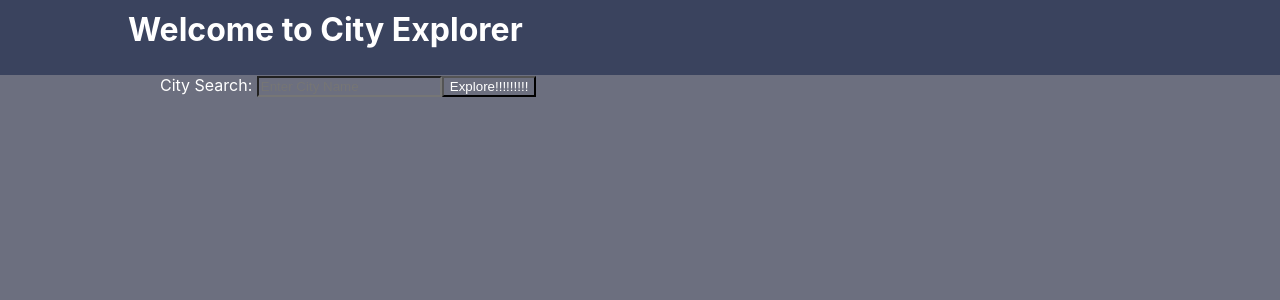
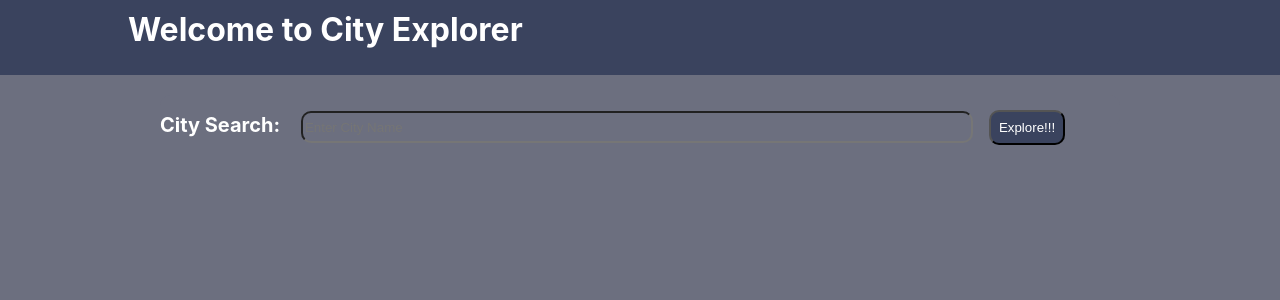
Before and after one commit to reichertc2/city-explorer, a React (Create React App) app: page / in a window 1280 px wide. Shown: the top 300 px of the page. Built offline with nearby package versions, Linux system fonts and the light colour scheme.

Commit message:
refactored styling

```diff
--- a/src/App.css
+++ b/src/App.css
@@ -53,9 +53,9 @@ header {
 }
 
 main {
-  margin: 0px auto;
+  margin: 20px auto;
   width: 960px;
-  min-height: 500px;
+  min-height: 700px;
   background-color: #6C6F7F;
   /* border: 1px solid red; */
 }
--- a/src/App.js
+++ b/src/App.js
@@ -102,7 +102,7 @@ class App extends React.Component {
         <Header />
 
           <main>
-                <Form className="m-3 p-5"
+                <Form
                   getLocation={this.getLocation}
                   assignLocation={this.assignLocation}
                   resetState={this.resetState}/>
@@ -127,9 +127,10 @@ class App extends React.Component {
                         locationWeather={this.state.locationWeather}
                          />
                     }
-                  <section>
+                  <section style={{width: "100%"}}>
+                  <h3 style={{textAlign:"center", margin:"5%", fontSize:"1.5rem"}}>Movies with City Name:</h3>
+                    {this.state.showMovie && this.state.moviesArray.map((el) =>
 
-                    {this.state.showMovie && this.state.moviesArray.map((el) =>
                       <Movies
                         movieTitle={el.title}
                         movieOverview={el.overview}
--- a/src/Components/CityName.js
+++ b/src/Components/CityName.js
@@ -4,7 +4,7 @@ class CityName extends React.Component{
     render(){
         return(
             <>
-            <h3>{this.props.name}</h3>
+            <h3 style={{textAlign:"center", margin:"5%", fontSize:"1.5rem"}}>{this.props.name}</h3>
             </>
         )
     }
--- a/src/Components/Form.js
+++ b/src/Components/Form.js
@@ -24,9 +24,9 @@ class Form extends React.Component {
         // console.log('this is state from form.js', this.state)
         return (
             <>
-                <InputGroup className="m-3 p-5">
-                    <InputGroup.Text id="addon1" className="p-3">City Search:  </InputGroup.Text>
-                    <FormControl
+                <InputGroup style={{ height: "2rem", borderRadius: '10px' }}>
+                    <InputGroup.Text id="addon1" style={{ fontWeight: "bold", fontSize: "1.25rem" }}>City Search:  </InputGroup.Text>
+                    <FormControl style={{ margin: "1rem", backgroundColor: "##3a435e", height: "2rem", width: "70%", borderRadius: '10px', color: 'white' ,inputStyles: "white"}}
                         placeholder="Enter City Name"
                         onChange={(event) => {
                             event.preventDefault();
@@ -34,10 +34,10 @@ class Form extends React.Component {
                         }}
                         value={this.state.value}
                     />
-                    <Button
+                    <Button style={{padding:".5rem",  borderRadius:"10px", backgroundColor:"#3a435e"}}
                         variant="secondary"
                         value={this.state.cityEntry}
-                        onClick={this.handleChange}>Explore!!!!!!!!!</Button>
+                        onClick={this.handleChange}>Explore!!!</Button>
                 </InputGroup>
             </>
         )
--- a/src/Components/LatLon.js
+++ b/src/Components/LatLon.js
@@ -1,12 +1,12 @@
 import React from 'react';
 
-class LatLon extends React.Component{
-    render(){
-        return(
+class LatLon extends React.Component {
+    render() {
+        return (
             <>
-            <h3>Coordinates: </h3>
-             <h4>Latitude: {this.props.lat}</h4>
-            <h4>Longitude: {this.props.lon}</h4>
+                <h3 style={{ textAlign: "center", margin: ".5%", fontSize: "1.25rem" }}>Coordinates: </h3>
+                <h4 style={{ textAlign: "center", fontSize: "1rem" }}>Latitude: {this.props.lat}</h4>
+                <h4 style={{ textAlign: "center", fontSize: "1rem" }}>Longitude: {this.props.lon}</h4>
             </>
         )
     }
--- a/src/Components/Map.js
+++ b/src/Components/Map.js
@@ -4,8 +4,8 @@ class Map extends React.Component {
     render() {
         return (
             <section>
-                <h3>City Map</h3>
-                <img src={this.props.src} alt={this.props.alt}></img>
+                <h3 style={{textAlign:"center", margin:"2%", fontSize:"1.25rem"}}>City Map</h3>
+                <img style={{marginLeft:"10%"}} src={this.props.src} alt={this.props.alt}></img>
             </section>
         )
     }
--- a/src/Components/Movie.js
+++ b/src/Components/Movie.js
@@ -1,16 +1,16 @@
 import React from "react";
 import Card from "react-bootstrap/Card";
 
-class Movie extends React.Component{
-    render(){
-        return(
+class Movie extends React.Component {
+    render() {
+        return (
             <>
-            <Card style={{ width: '45%' }} className="d-inline-block" >
+                <Card style={{ width: '45%', display: "inline-block", minHeight:"300px" }} >
                     <Card.Img variant="top" src={this.props.movieImage} alt={this.props.movieTitle} />
                     <Card.Body>
                         <Card.Title>{this.props.movieTitle}</Card.Title>
                         <Card.Text>
-                        {this.props.movieOverview}
+                            {this.props.movieOverview}
                         </Card.Text>
                         {/* <Button variant="primary">Go somewhere</Button> */}
                     </Card.Body>
--- a/src/Components/Movies.js
+++ b/src/Components/Movies.js
@@ -7,8 +7,8 @@ class Movies extends React.Component {
 
         return (
             <>
-            <h3>Movies with City Name:</h3>
-                <Movie className="d-inline-block" style={{width: '50%'}}
+
+                <Movie className="d-inline-block" style={{width: '45%'}}
                     movieImage={this.props.movieImage}
                     movieTitle={this.props.movieTitle}
                     movieOverview={this.props.movieOverview} />
--- a/src/Components/Weather.js
+++ b/src/Components/Weather.js
@@ -9,7 +9,7 @@ class Weather extends React.Component {
 
         return (
             <section>
-                <h3>4 Day Forecast</h3>
+                <h3 style={{textAlign:"center", margin:"2%", fontSize:"1.25rem"}}>4 Day Forecast</h3>
                 {this.props.locationWeather.map((el) =>
                     <WeatherDay
                         locationWeatherDate={el.date}
--- a/src/Components/WeatherDay.js
+++ b/src/Components/WeatherDay.js
@@ -6,9 +6,9 @@ class WeatherDay extends React.Component {
         // console.log('weatherDay.js props',this.props);
         return (
             <>
-                <Card className="border-1 border-dark" style={{ width: '18rem' }}>
+                <Card style={{ margin:"3%",width: '100%', border:"2px transparent solid" }}>
                     <Card.Body>
-                        <Card.Title className="text-center">Scheduled Forecast: {this.props.locationWeatherDate}</Card.Title>
+                        <Card.Title style={{fontSize:"1.1rem", fontWeight:"bold"}}>Date : <span style={{fontSize:"1.1rem", fontWeight:"normal"}}> {this.props.locationWeatherDate}</span></Card.Title>
                         <Card.Text>
                             {this.props.locationWeatherDescription}
                         </Card.Text>
```
